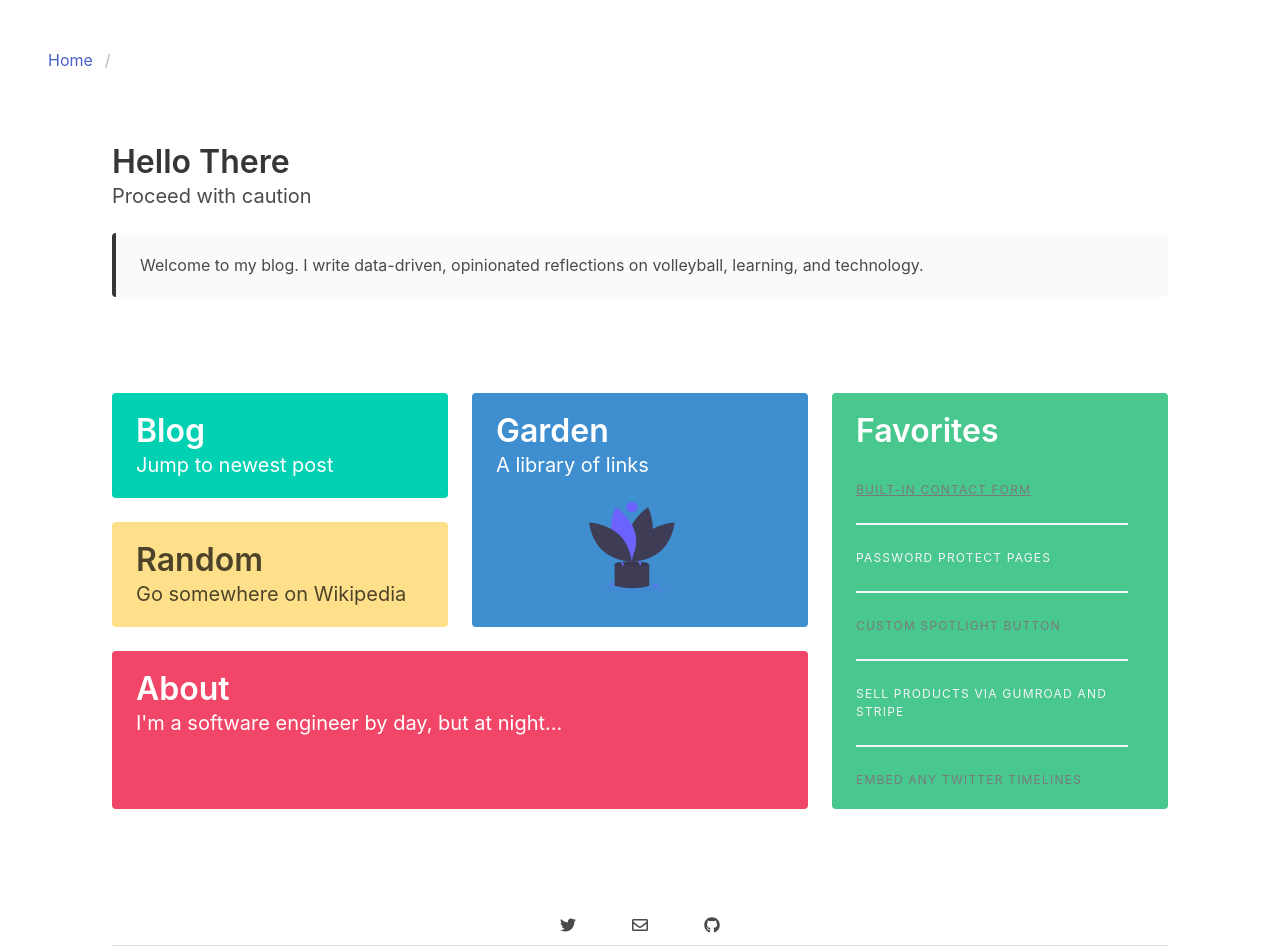
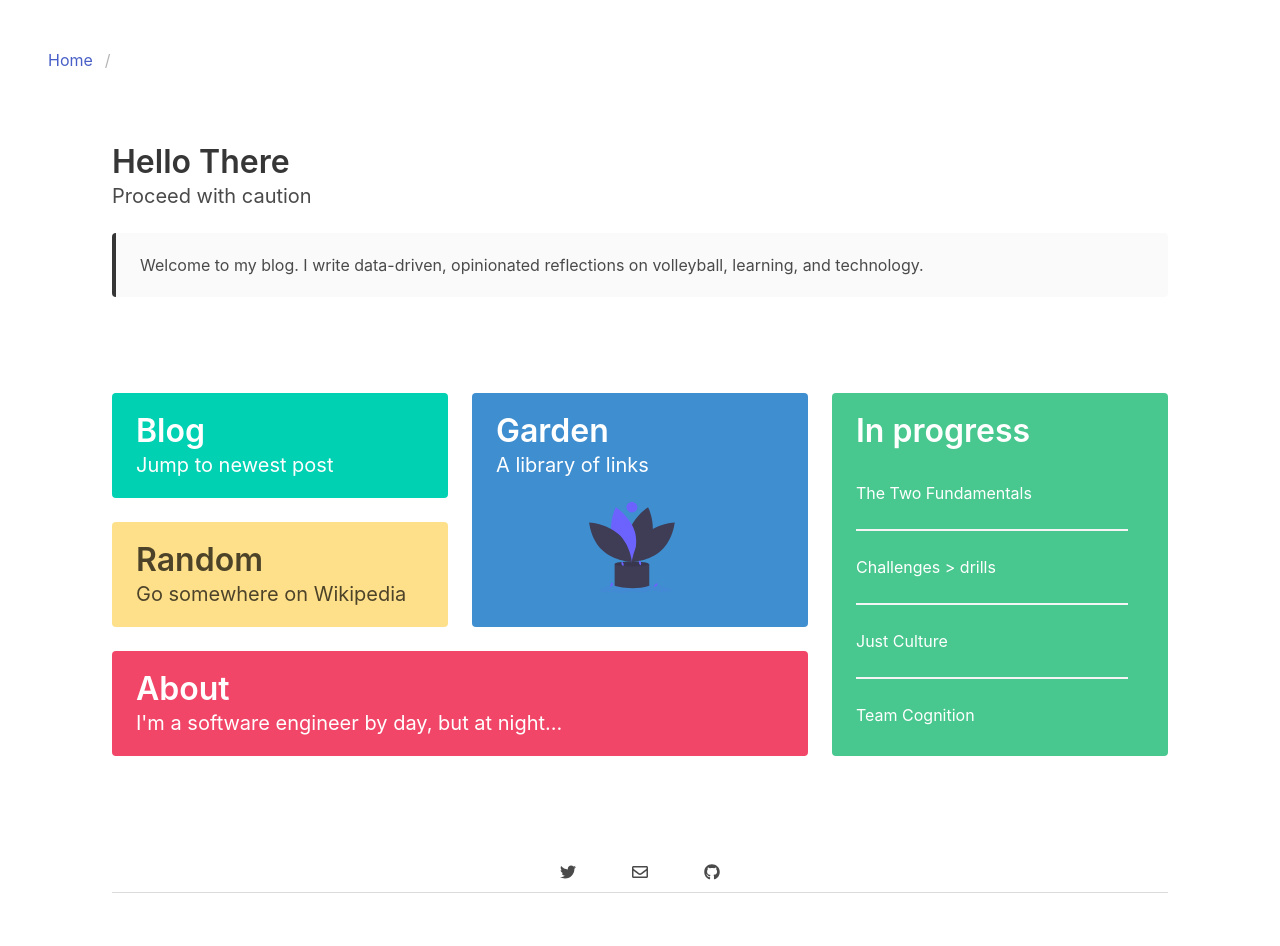
Before and after one commit to eli1797/Learning_Vue, a Vue app in the folder blog/: page / in a window 1280 px wide. After the commit the page ends 893 px from the top, so only its background shows below. Built offline with nearby package versions, Linux system fonts and the light colour scheme.

Commit message:
update home to be more publishable
temp remove favorites section

create in progress section
with articles I'm going to write

```diff
--- a/blog/src/views/Home.vue
+++ b/blog/src/views/Home.vue
@@ -50,17 +50,25 @@
         <div class="tile is-parent">
           <article class="tile is-child notification is-success">
             <div class="content">
-              <p class="title">Favorites</p>
+              <!-- <p class="title">Favorites</p>
               <div class="content">
-                <p class="menu-label"><a class="no-underline" href="/">Built-in Contact Form</a></p>
+                <router-link style="text-decoration: none;" to="/blog/#pure">The Two Fundamentals</router-link>
                 <hr>
-                <p class="menu-label has-text-light">Password Protect Pages</p>
+                <router-link style="text-decoration: none;" to="/blog/#pure">The Two Fundamentals</router-link>
                 <hr>
                 <p class="menu-label">Custom Spotlight Button</p>
                 <hr>
                 <p class="menu-label has-text-light">Sell products via Gumroad and Stripe</p>
+              </div> -->
+              <p class="title">In progress</p>
+              <div class="content">
+                <p>The Two Fundamentals</p>
                 <hr>
-                <p class="menu-label">Embed Any Twitter Timelines</p>
+                <p>Challenges > drills</p>
+                <hr>
+                <p>Just Culture</p>
+                <hr>
+                <p>Team Cognition</p>
               </div>
             </div>
           </article>
```
